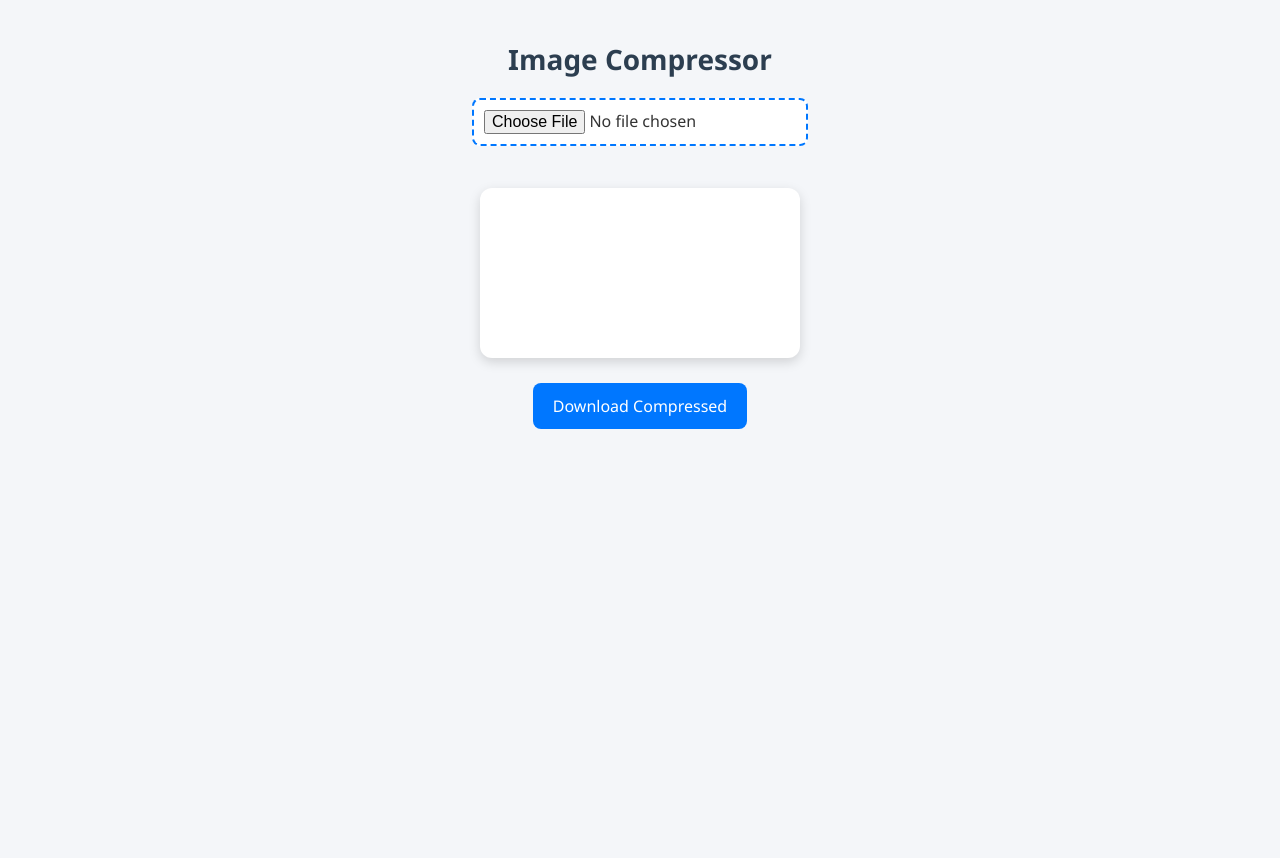
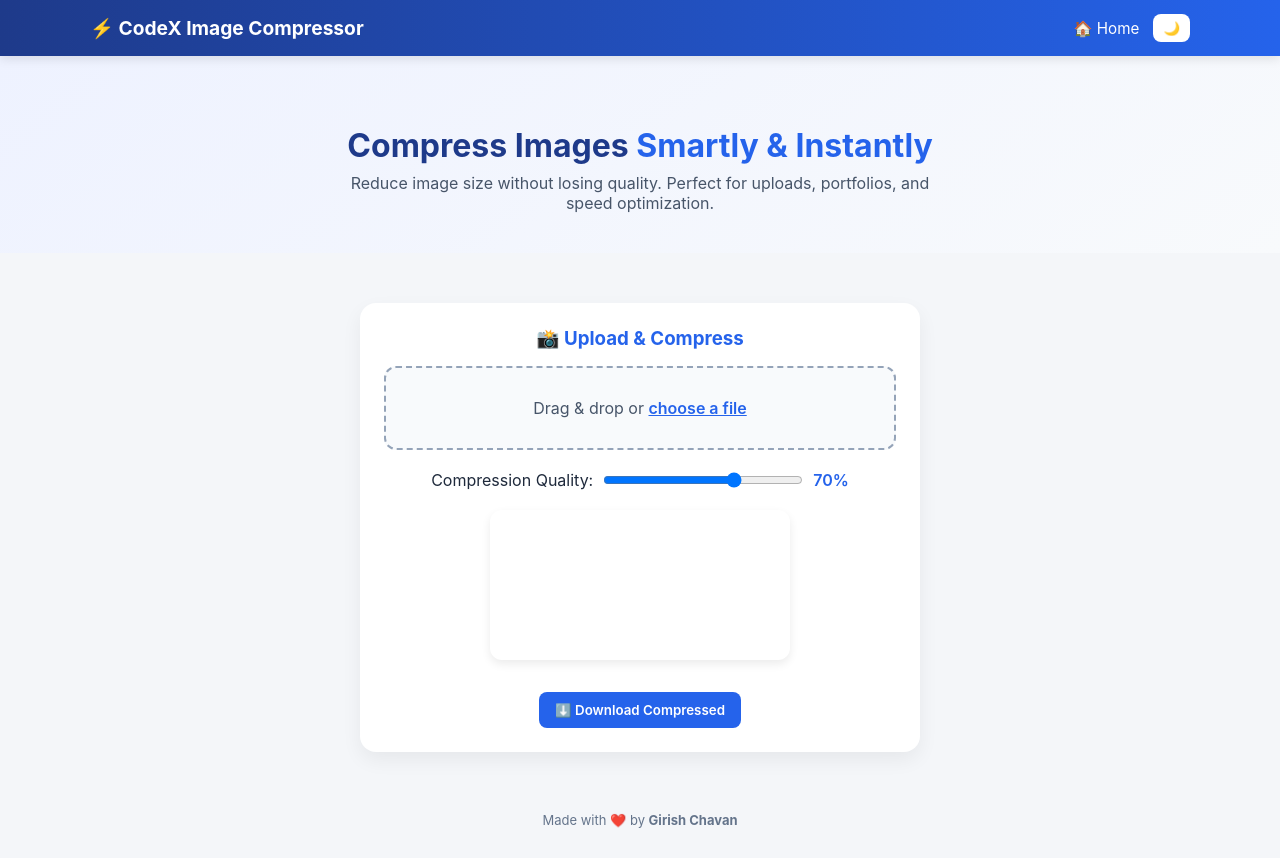
Before and after one commit to Gcalaone2005/CodeX-AI-Toolkit, a plain HTML site: page image-compressor/index.html in a window 1280 px wide. Before the commit the page ends 800 px from the top, so only its background shows below. Drawn offline with Linux system fonts and the light colour scheme.

Commit message:
Add files via upload

```diff
--- a/image-compressor/index.html
+++ b/image-compressor/index.html
@@ -1,46 +1,69 @@
 <!DOCTYPE html>
-<html>
-
+<html lang="en">
 <head>
-    <title>Image Compressor</title>
-    <link rel="stylesheet" href="style.css">
+  <meta charset="UTF-8" />
+  <meta name="viewport" content="width=device-width, initial-scale=1.0" />
+  <title>⚡ CodeX Image Compressor</title>
+  <link rel="stylesheet" href="./style.css" />
 </head>
 
 <body>
-    <h2>Image Compressor</h2>
-    <input type="file" id="upload" accept="image/*">
-    <br><br>
-    <canvas id="canvas"></canvas>
-    <br>
-    <button onclick="downloadImage()">Download Compressed</button>
+  <!-- Navbar -->
+  <nav class="navbar">
+    <div class="nav-container">
+      <h1 class="nav-logo">⚡ CodeX Image Compressor</h1>
+      <div class="nav-links">
+        <a href="../index.html">🏠 Home</a>
+        <button id="themeToggle" class="btn-theme">🌙</button>
+      </div>
+    </div>
+  </nav>
 
-    <script>
-        let canvas = document.getElementById("canvas");
-        let ctx = canvas.getContext("2d");
-        let img = new Image();
+  <!-- Hero -->
+  <header class="hero">
+    <div class="hero-content">
+      <h2>Compress Images <span>Smartly & Instantly</span></h2>
+      <p>Reduce image size without losing quality. Perfect for uploads, portfolios, and speed optimization.</p>
+    </div>
+  </header>
 
-        document.getElementById("upload").addEventListener("change", (e) => {
-            let file = e.target.files[0];
-            let reader = new FileReader();
-            reader.onload = function(evt) {
-                img.src = evt.target.result;
-            };
-            reader.readAsDataURL(file);
-        });
+  <!-- Compressor Section -->
+  <main class="container">
+    <div class="card">
+      <h3>📸 Upload & Compress</h3>
 
-        img.onload = function() {
-            canvas.width = img.width / 2; // compress to half
-            canvas.height = img.height / 2;
-            ctx.drawImage(img, 0, 0, canvas.width, canvas.height);
-        };
+      <!-- Upload Area -->
+      <div class="upload-box" id="uploadBox">
+        <p>Drag & drop or <label for="upload" class="file-label">choose a file</label></p>
+        <input type="file" id="upload" accept="image/*" hidden>
+      </div>
 
-        function downloadImage() {
-            let link = document.createElement("a");
-            link.download = "compressed.png";
-            link.href = canvas.toDataURL("image/png", 0.7); // quality 70%
-            link.click();
-        }
-    </script>
+      <!-- Quality Control -->
+      <div class="quality-control">
+        <label for="qualityRange">Compression Quality:</label>
+        <input type="range" id="qualityRange" min="0.1" max="1" step="0.1" value="0.7">
+        <span id="qualityValue">70%</span>
+      </div>
+
+      <!-- Canvas Preview -->
+      <div class="preview">
+        <canvas id="canvas"></canvas>
+      </div>
+
+      <!-- Info -->
+      <div class="info" id="infoBox"></div>
+
+      <!-- Download -->
+      <div class="btn-group">
+        <button id="downloadBtn" class="btn" disabled>⬇️ Download Compressed</button>
+      </div>
+    </div>
+  </main>
+
+  <footer class="footer">
+    <p>Made with ❤️ by <b>Girish Chavan</b></p>
+  </footer>
+
+  <script src="./script.js"></script>
 </body>
-
 </html>
--- /dev/null
+++ b/image-compressor/script.js
@@ -0,0 +1,92 @@
+const uploadInput = document.getElementById("upload");
+const uploadBox = document.getElementById("uploadBox");
+const canvas = document.getElementById("canvas");
+const ctx = canvas.getContext("2d");
+const qualityRange = document.getElementById("qualityRange");
+const qualityValue = document.getElementById("qualityValue");
+const downloadBtn = document.getElementById("downloadBtn");
+const infoBox = document.getElementById("infoBox");
+
+let img = new Image();
+let originalSize = 0;
+let compressedBlob = null;
+
+// Handle upload
+uploadInput.addEventListener("change", handleFile);
+uploadBox.addEventListener("dragover", e => {
+  e.preventDefault();
+  uploadBox.classList.add("dragover");
+});
+uploadBox.addEventListener("dragleave", () => uploadBox.classList.remove("dragover"));
+uploadBox.addEventListener("drop", e => {
+  e.preventDefault();
+  uploadBox.classList.remove("dragover");
+  const file = e.dataTransfer.files[0];
+  if (file) processFile(file);
+});
+
+function handleFile(e) {
+  const file = e.target.files[0];
+  if (file) processFile(file);
+}
+
+function processFile(file) {
+  const reader = new FileReader();
+  reader.onload = e => {
+    img.src = e.target.result;
+    originalSize = file.size;
+  };
+  reader.readAsDataURL(file);
+}
+
+img.onload = compressImage;
+
+function compressImage() {
+  const quality = parseFloat(qualityRange.value);
+  const maxWidth = 800;
+
+  let width = img.width;
+  let height = img.height;
+  if (width > maxWidth) {
+    height *= maxWidth / width;
+    width = maxWidth;
+  }
+
+  canvas.width = width;
+  canvas.height = height;
+  ctx.drawImage(img, 0, 0, width, height);
+
+  canvas.toBlob(
+    blob => {
+      compressedBlob = blob;
+      const compressedSize = blob.size;
+      infoBox.innerHTML = `
+        <b>Original:</b> ${(originalSize / 1024).toFixed(1)} KB |
+        <b>Compressed:</b> ${(compressedSize / 1024).toFixed(1)} KB
+      `;
+      downloadBtn.disabled = false;
+    },
+    "image/jpeg",
+    quality
+  );
+}
+
+qualityRange.addEventListener("input", () => {
+  qualityValue.textContent = Math.round(qualityRange.value * 100) + "%";
+  if (img.src) compressImage();
+});
+
+// Download
+downloadBtn.addEventListener("click", () => {
+  const link = document.createElement("a");
+  link.download = "compressed.jpg";
+  link.href = URL.createObjectURL(compressedBlob);
+  link.click();
+});
+
+// Theme toggle
+document.getElementById("themeToggle").addEventListener("click", () => {
+  document.body.classList.toggle("dark");
+  document.getElementById("themeToggle").textContent =
+    document.body.classList.contains("dark") ? "☀️" : "🌙";
+});
--- a/image-compressor/style.css
+++ b/image-compressor/style.css
@@ -1,73 +1,133 @@
-/* Reset */
-
-* {
-    margin: 0;
-    padding: 0;
-    box-sizing: border-box;
-    font-family: "Segoe UI", Tahoma, Geneva, Verdana, sans-serif;
+/* ===== Reset & Base ===== */
+* { box-sizing: border-box; margin: 0; padding: 0; font-family: "Inter", sans-serif; }
+body {
+  background: #f4f6f9;
+  color: #1e293b;
+  transition: background 0.4s, color 0.4s;
 }
 
-body {
-    background: #f4f6f9;
-    color: #333;
-    text-align: center;
-    padding: 40px;
+/* ===== Navbar ===== */
+.navbar {
+  background: linear-gradient(90deg, #1e3a8a, #2563eb);
+  color: white;
+  padding: 14px 20px;
+  box-shadow: 0 3px 10px rgba(0,0,0,0.1);
+  position: sticky;
+  top: 0;
+  z-index: 10;
+}
+.nav-container {
+  max-width: 1100px;
+  margin: auto;
+  display: flex;
+  justify-content: space-between;
+  align-items: center;
+}
+.nav-logo { font-size: 1.2rem; font-weight: 700; }
+.nav-links { display: flex; align-items: center; gap: 14px; }
+.nav-links a {
+  color: white;
+  text-decoration: none;
+  font-size: 0.95rem;
+}
+.btn-theme {
+  background: white;
+  color: #1e3a8a;
+  border: none;
+  border-radius: 8px;
+  padding: 6px 10px;
+  cursor: pointer;
 }
 
+/* ===== Hero ===== */
+.hero {
+  text-align: center;
+  padding: 70px 20px 40px;
+  background: linear-gradient(145deg, #eef2ff, #f8fafc);
+}
+.hero-content h2 { font-size: 2rem; color: #1e3a8a; margin-bottom: 8px; }
+.hero-content span { color: #2563eb; }
+.hero-content p { color: #475569; max-width: 600px; margin: 0 auto; }
 
-/* Heading */
+/* ===== Main ===== */
+.container { max-width: 600px; margin: 50px auto; padding: 0 20px; }
+.card {
+  background: white;
+  border-radius: 16px;
+  padding: 24px;
+  box-shadow: 0 8px 20px rgba(0,0,0,0.06);
+  text-align: center;
+}
+.card h3 { color: #2563eb; margin-bottom: 16px; }
 
-h2 {
-    font-size: 28px;
-    margin-bottom: 20px;
-    color: #2c3e50;
+/* ===== Upload Box ===== */
+.upload-box {
+  border: 2px dashed #94a3b8;
+  border-radius: 12px;
+  padding: 30px;
+  margin-bottom: 20px;
+  color: #475569;
+  background: #f8fafc;
+  transition: border-color 0.3s, background 0.3s;
+}
+.upload-box.dragover { border-color: #2563eb; background: #e0f2fe; }
+.file-label {
+  color: #2563eb;
+  font-weight: 600;
+  cursor: pointer;
+  text-decoration: underline;
 }
 
+/* ===== Quality Control ===== */
+.quality-control {
+  margin: 20px 0;
+  display: flex;
+  align-items: center;
+  justify-content: center;
+  gap: 10px;
+}
+#qualityRange { width: 200px; }
+#qualityValue { font-weight: 600; color: #2563eb; }
 
-/* File Input */
-
-input[type="file"] {
-    padding: 10px;
-    font-size: 16px;
-    border: 2px dashed #0077ff;
-    border-radius: 8px;
-    background: #fff;
-    cursor: pointer;
-    transition: 0.3s;
+/* ===== Preview ===== */
+.preview canvas {
+  max-width: 100%;
+  border-radius: 12px;
+  box-shadow: 0 4px 10px rgba(0,0,0,0.08);
+  margin-bottom: 14px;
 }
 
-input[type="file"]:hover {
-    border-color: #005fcb;
-    background: #f0f8ff;
+/* ===== Info ===== */
+.info {
+  font-size: 14px;
+  color: #475569;
+  margin-bottom: 14px;
 }
 
+/* ===== Buttons ===== */
+.btn-group { display: flex; justify-content: center; }
+.btn {
+  background: #2563eb;
+  color: white;
+  border: none;
+  border-radius: 8px;
+  padding: 10px 16px;
+  font-weight: 600;
+  cursor: pointer;
+  transition: background 0.3s;
+}
+.btn:hover { background: #1d4ed8; }
 
-/* Canvas */
-
-canvas {
-    margin-top: 20px;
-    max-width: 90%;
-    border-radius: 12px;
-    background: white;
-    box-shadow: 0 4px 12px rgba(0, 0, 0, 0.15);
-    padding: 10px;
+/* ===== Footer ===== */
+.footer {
+  text-align: center;
+  color: #64748b;
+  font-size: 13px;
+  margin-top: 60px;
+  padding-bottom: 30px;
 }
 
-
-/* Download Button */
-
-button {
-    margin-top: 20px;
-    padding: 12px 20px;
-    background: #0077ff;
-    border: none;
-    color: white;
-    font-size: 16px;
-    border-radius: 8px;
-    cursor: pointer;
-    transition: background 0.3s;
-}
-
-button:hover {
-    background: #005fcb;
-}
+/* ===== Dark Mode ===== */
+body.dark { background: #0f172a; color: #e2e8f0; }
+body.dark .card, body.dark .upload-box { background: #1e293b; color: #e2e8f0; }
+body.dark .btn-theme { background: #334155; color: #e2e8f0; }
```
